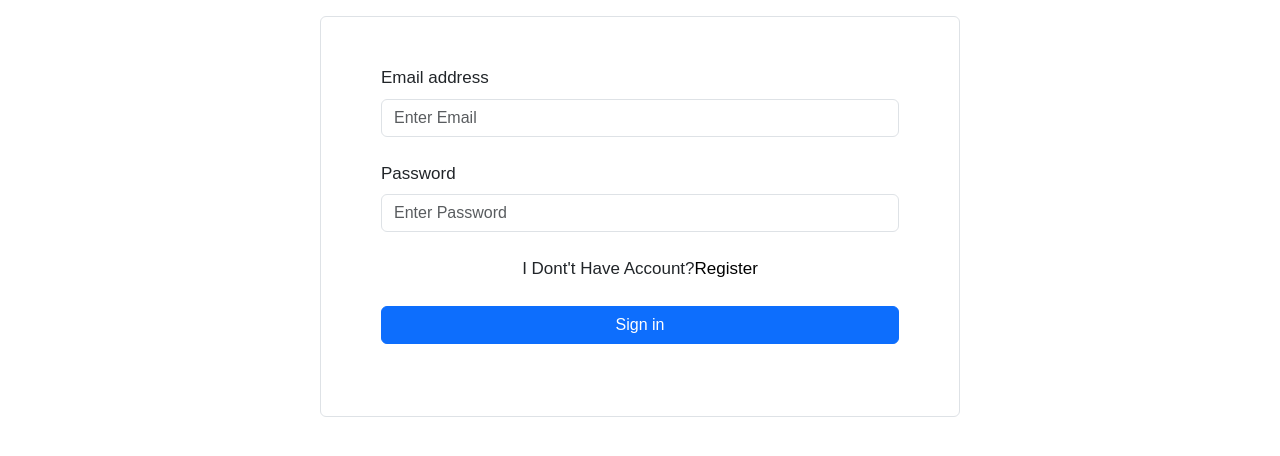
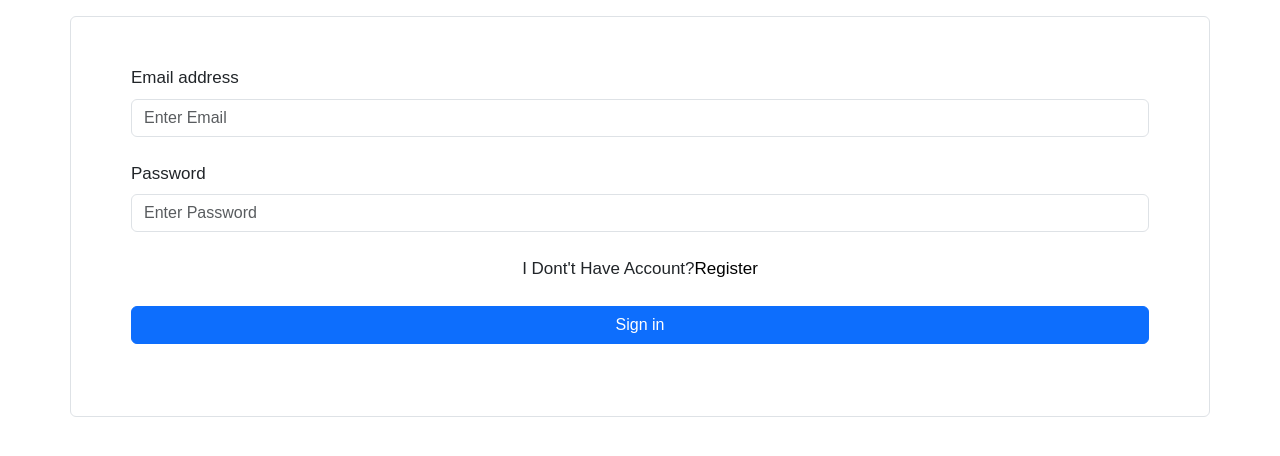
Before and after one commit to TranVanHuu732002/Fe-DietRecommendation, a React (Create React App) app in the folder my-app/: page /login in a window 1280 px wide. Shown: the top 456 px of the page. Built offline with nearby package versions, Linux system fonts and the light colour scheme.

Commit message:
Create Screen Login

```diff
--- a/my-app/src/screens/Login.js
+++ b/my-app/src/screens/Login.js
@@ -13,7 +13,7 @@ function Login() {
 
   return (
     <>
-      <div className="container w-50 my-3 border rounded">
+      <div className="container my-3 border rounded">
         <form className="p-5" onSubmit={submitHandler}>
           <div class="form-outline mb-4">
             <label class="form-label" for="form2Example1">
```
